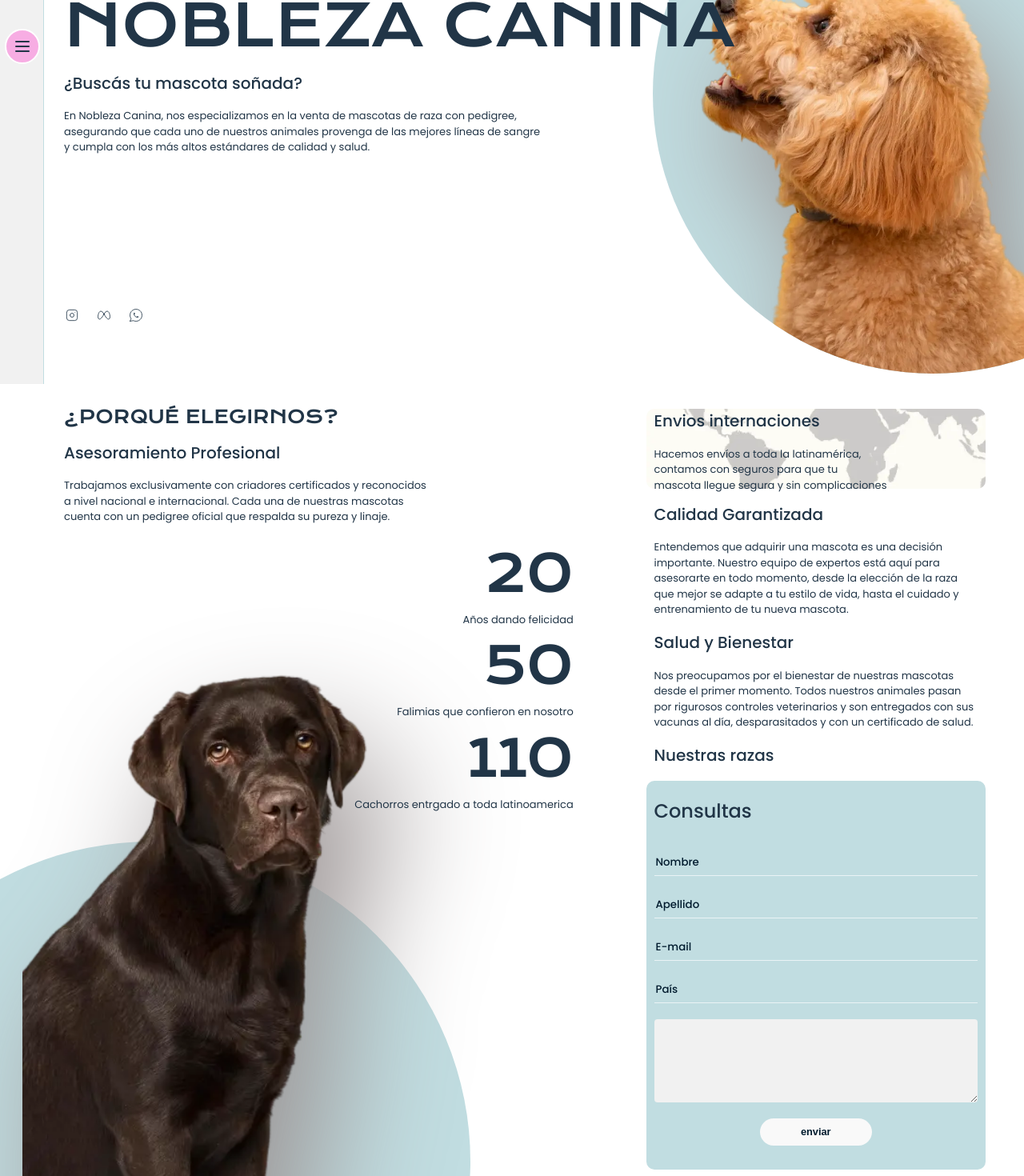
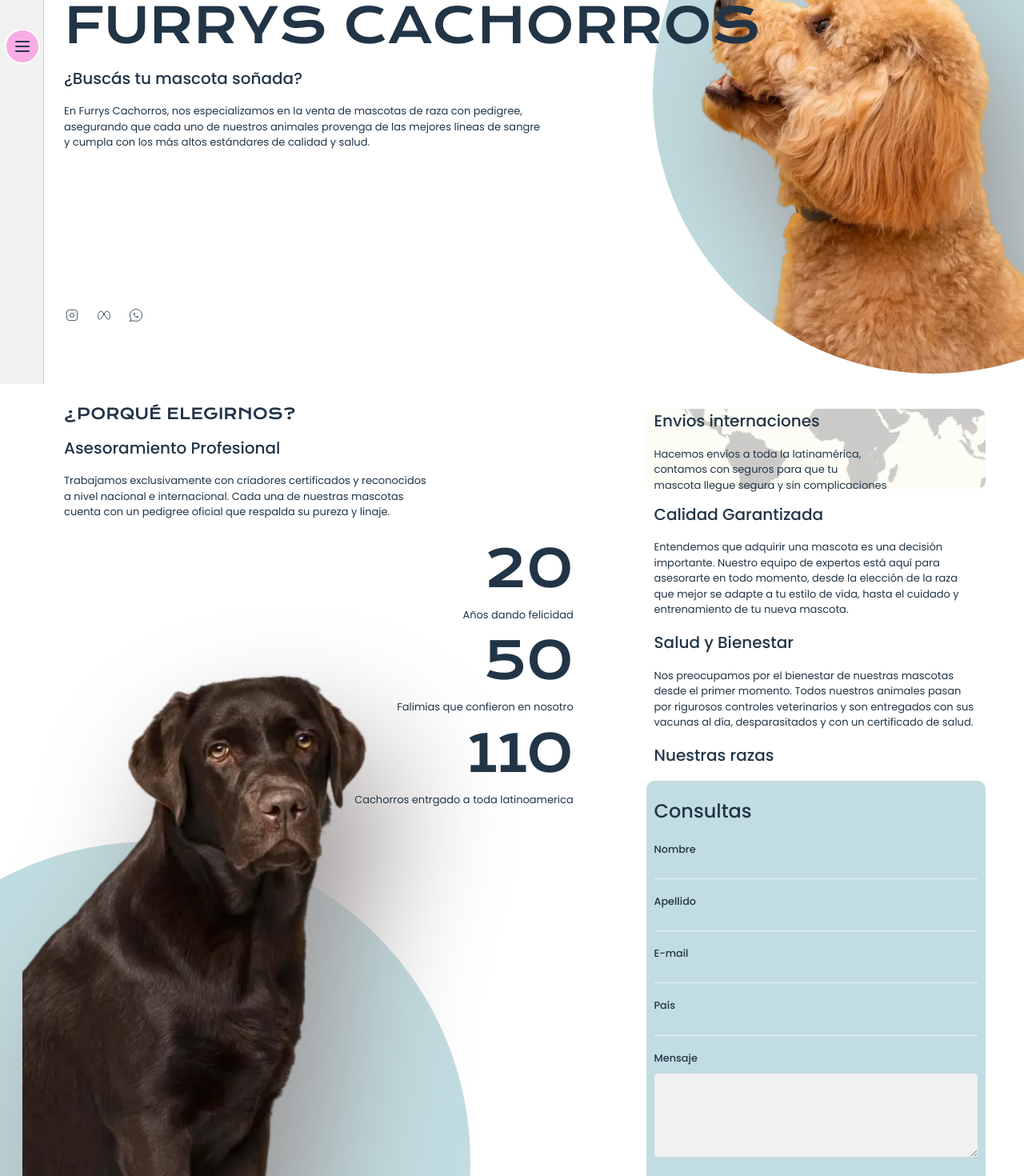
Before and after one commit to JONAAVILA/pets-in-react, a React (Vite) app: page / in a window 1280 px wide. Shown: the part 320-1790 px from the top of the page at 80% size. Built offline with nearby package versions, Linux system fonts and the light colour scheme.

Commit message:
create validate to form

```diff
--- a/index.html
+++ b/index.html
@@ -4,11 +4,12 @@
     <meta charset="UTF-8" />
     <link rel="icon" type="image/svg+xml" href="./src/assets/profile.png" />
     <meta name="viewport" content="width=device-width, initial-scale=1.0" />
+    <meta name="description" content="venta de cachorros, venta de cachorros golden retriever, cachorros premium, cachorros con pedigree, cachorros de raza, comprar perros, perros de raza, perros con pedigree, venta de perros, perros en Latinoamérica, mascotas de lujo, criaderos de perros, perros seleccionados, cachorros saludables, adopción de cachorros, compra de mascotas">
     <link rel="preconnect" href="https://fonts.googleapis.com">
     <link rel="preconnect" href="https://fonts.gstatic.com" crossorigin>
     <link href="https://fonts.googleapis.com/css2?family=Krona+One&display=swap" rel="stylesheet">
     <link href="https://fonts.googleapis.com/css2?family=Krona+One&family=Poppins:ital,wght@0,100;0,200;0,300;0,400;0,500;0,600;0,700;0,800;0,900;1,100;1,200;1,300;1,400;1,500;1,600;1,700;1,800;1,900&display=swap" rel="stylesheet">
-    <title>Nobleza Canina 🐶</title>
+    <title>Furrys Cachorros 🐶</title>
   </head>
   <body>
     <div id="root"></div>
--- a/src/components/form/Form.css
+++ b/src/components/form/Form.css
@@ -7,6 +7,42 @@
     h2{
         font-size: 1.5rem;
     }
+    p{
+        color: rgb(245, 64, 64);
+        font-size: 10px;
+        height: 8px;
+        margin-top: -10px;
+    }
+}
+.alert{
+    position: absolute;
+    display: flex;
+    justify-content: center;
+    align-items: center;
+    bottom: 30%;
+    right: 35%;
+    height: 80px;
+    width: 350px;
+    border-radius: 10px;
+    background-color: #F7ADE3;
+    transition: all ease 200ms;
+    p{
+        font-weight: 500;
+    }
+}
+.IconX{
+    position: absolute;
+    top: 2px;
+    right: 2px;
+    transition: all ease 200ms;
+}
+.IconX:hover{
+    transform: rotate(45deg);
+    transition: all ease 200ms;
+}
+.alert:hover{
+    background-color: #f18cd7;
+    transition: all ease 200ms;
 }
 .box_button{
     width: 100%;
--- a/src/components/form/Form.jsx
+++ b/src/components/form/Form.jsx
@@ -1,9 +1,13 @@
 import { useState } from 'react'
+import validate from './validate'
+import { IconX } from '@tabler/icons-react';
 import './Form.css'
 
 export default function Form(){
 
     const [ prueba, setPrueba ] = useState('')
+    const [ errors, setErrors ] = useState({})
+    const [ alert, setAlert ] = useState('')
     const [ inputValue, setInputValue ] = useState({
         name: '',
         surname:'',
@@ -13,41 +17,50 @@ export default function Form(){
     })
 
     const handleInputValue = (event)=>{
-        const target = event.target
-        if(target.id === 'name'){
+        const { id, value } = event.target
+        const validateError = validate({[id]:value})
+
+        if(validateError) setErrors(prevErrors => ({
+            ...prevErrors,
+            [id]: validateError ? validateError[id] : null
+        }))
+
+        if(id === 'name' && validateError){
             setInputValue(prevSetInputValue => ({
                 ...prevSetInputValue,
-                name:target.value
+                name:value
             }))
         }
-        if(target.id === 'surname'){
+        if(id === 'surname' && validateError){
             setInputValue(prevSetInputValue => ({
                 ...prevSetInputValue,
-                surname:target.value
+                surname:value
             }))
         }
-        if(target.id === 'email'){
+        if(id === 'email' && validateError){
             setInputValue(prevSetInputValue => ({
                 ...prevSetInputValue,
-                email:target.value
+                email:value
             }))
         }
-        if(target.id === 'country'){
+        if(id === 'country' && validateError){
             setInputValue(prevSetInputValue => ({
                 ...prevSetInputValue,
-                country:target.value
+                country:value
             }))
         }
-        if(target.id === 'message'){
+        if(id === 'message' && validateError){
             setInputValue(prevSetInputValue => ({
                 ...prevSetInputValue,
-                message:target.value
+                message:value
             }))
         }
     }
 
     const handleSubmit = (event)=>{
         event.preventDefault()
+        const inputs = Object.entries(inputValue).find(([key, value]) => value.length === 0);
+        if(!errors || inputs === undefined){
             if(prueba) {
                 setPrueba('')
                 return
@@ -59,47 +72,69 @@ export default function Form(){
                 country:'',
                 message:''
             })
+        }else setAlert('Se requieren todos los campos o son inválidos')
     }
+
+    const handleClose = ()=>{
+        setAlert('')
+    }
+
     return(
-            <form className='form' action="">
+        <>
+            {alert && <div className='alert' >
+                        <p>{alert}</p>
+                        <IconX onClick={handleClose} className='IconX' stroke={2} />
+                      </div>}
+            <form className='form'>
                 <h2>Consultas</h2>
+                <label htmlFor="prueba" style={{display:'none'}} >prueba</label>
                 <input type="text"
                        onChange={()=>setPrueba('bot')}
                        value={prueba}
-                       placeholder='prueba'
                        style={{display:'none'}}
                        />
+                <label htmlFor="name">Nombre</label>
                 <input id='name'
                        value={inputValue.name}
                        onChange={handleInputValue}
                        type="text"
-                       placeholder='Nombre'
+                       required
                        />
+                {errors && <p>{errors.name}</p>}
+                <label htmlFor="surname">Apellido</label>
                 <input id='surname'
                        value={inputValue.surname}
                        onChange={handleInputValue}
                        type="text"
-                       placeholder='Apellido'
+                       required
                        />
+                {errors && <p>{errors.surname}</p>}
+                <label htmlFor="email">E-mail</label>
                 <input id='email'
                        value={inputValue.email}
                        onChange={handleInputValue}
                        type="email"
-                       placeholder='E-mail'
+                       required
                        />
+                {errors && <p>{errors.email}</p>}
+                <label htmlFor="country">País</label>
                 <input id='country'
                        value={inputValue.country}
                        onChange={handleInputValue}
                        type="text"
-                       placeholder='País'
+                       required
                        />
+                {errors && <p>{errors.country}</p>}
+                <label htmlFor="message">Mensaje</label>
                 <textarea id='message'
                           value={inputValue.message}
                           onChange={handleInputValue}>
                 </textarea>
+                {errors && <p>{errors.message}</p>}
                 <div className='box_button' >
                     <button onClick={handleSubmit} >enviar</button>
                 </div>
             </form>
+        </>
     )
 }
--- /dev/null
+++ b/src/components/form/validate.js
@@ -0,0 +1,43 @@
+export default function validate (inputs){
+    const errors = {}
+    const regex = /^[a-zA-Z ]{1,50}$/
+
+    const validateName = regex.test(inputs.name)
+    if(inputs.name && !validateName){
+        errors['name'] = "Caracteres invalidos o demasiado largo"
+    }else{
+        errors['name'] = ""
+    }
+
+    const validateSurname = regex.test(inputs.surname)
+    if(inputs.surname && !validateSurname){
+        errors['surname'] = "Caracteres invalidos o demasiado largo"
+    }else{
+        errors['surname'] = ""
+    }
+
+    const regexEmail = /^[a-zA-Z0-9._%+-]+@[a-zA-Z0-9.-]+\.[a-zA-Z]{2,}$/
+    const validateEmail = regexEmail.test(inputs.email)
+    if(inputs.email && !validateEmail){
+        errors['email'] = "E-mail invalido"
+    }else{
+        errors['email'] = ""
+    }
+
+    const validateCountry = regex.test(inputs.country)
+    if(inputs.country && !validateCountry ){
+        errors['country'] = "Caracteres invalidos"
+    }else{
+        errors['country'] = ""
+    }
+
+    const regexMessage = /^.{0,200}$/
+    const validateMessage = regexMessage.test(inputs.message)
+    if(inputs.message && !validateMessage ){
+        errors['message'] = "Mensaje demasiado largo"
+    }else{
+        errors['message'] = ""
+    }
+
+    return errors;
+}
--- a/src/components/navbar/Navbar.jsx
+++ b/src/components/navbar/Navbar.jsx
@@ -24,7 +24,7 @@ export default function Navbar ({handleNavbar, clas}){
                     </div>
                 </div>
                 <div className='box_nav' >
-                    <img className='image_profile' src={profile} alt="" />
+                    <img className='image_profile' src={profile} alt="profile nobleza canina" />
                 </div>
             </div>
         </div>
--- a/src/index.css
+++ b/src/index.css
@@ -25,7 +25,7 @@ body {
 }
 
 h1 {
-  font-size: 4.5em;
+  font-size: 3.8em;
   line-height: 1.1;
 }
 
@@ -46,7 +46,7 @@ p{
 }
 input{
   font-family: "Poppins", sans-serif;
-  height: 30px;
+  height: 15px;
   margin: 10px;
   background: transparent;
   border: none;
@@ -57,8 +57,11 @@ input{
 input:focus{
   outline: none;
 }
-input::placeholder{
-  color: #001B2E;
+label{
+  font-family: "Poppins", sans-serif;
+  font-weight: 500;
+  padding-left: 10px;
+  font-size: .8rem  ;
 }
 button {
   width: 140px;
--- a/src/views/info/Home.jsx
+++ b/src/views/home/Home.jsx
@@ -11,7 +11,7 @@ export default function Home({clas}){
         <>
         <div className="container_info">
             <div className={`circle_home ${clas}_home`} >
-                <img className={`labrador ${clas}_labrador`} src={labrador}/>
+                <img className={`labrador ${clas}_labrador`} src={labrador} alt='labrador chocolate'/>
             </div>
             <div className="box_left" >
                 <h1>¿PORQUÉ ELEGIRNOS?</h1>
--- a/src/views/landing/Landing.jsx
+++ b/src/views/landing/Landing.jsx
@@ -4,7 +4,7 @@ import { IconBrandInstagram } from '@tabler/icons-react';
 import { useState } from 'react';
 import Navbar from "../../components/navbar/Navbar";
 import caniche from '../../assets/caniche-rojo.webp';
-import Home from '../info/Home';
+import Home from '../home/Home';
 import './Landing.css';
 
 export default function Landing (){
@@ -27,13 +27,13 @@ export default function Landing (){
         <div className="container_landing" >
             <div className="box_landing" >
                 <div className="box_heading" >
-                    <h1>NOBLEZA CANINA</h1>
+                    <h1>FURRYS CACHORROS</h1>
                 </div>
                 <div className='sub_heading' >
                     <div>
                         <h2>¿Buscás tu mascota soñada?</h2>
                         <p>
-                            En Nobleza Canina, nos especializamos en la venta de mascotas de raza con pedigree, asegurando que cada uno de nuestros animales provenga de las mejores líneas de sangre y cumpla con los más altos estándares de calidad y salud.
+                            En Furrys Cachorros, nos especializamos en la venta de mascotas de raza con pedigree, asegurando que cada uno de nuestros animales provenga de las mejores líneas de sangre y cumpla con los más altos estándares de calidad y salud.
                         </p>
                     </div>
                 </div>
@@ -44,7 +44,7 @@ export default function Landing (){
                 </div>
             </div>
             <div className={`circle_langing ${clas}_landing`} >
-                <img className={`caniche ${clas}_caniche`} src={caniche} alt="" />
+                <img className={`caniche ${clas}_caniche`} src={caniche} alt="caniche colorado" />
             </div>
         </div>
         <Home clas={clas} />
```
Also changed, not shown: src/views/home/Home.css (renamed from src/views/info/Home.css). Lines whose indentation alone changed are shown as unchanged.
